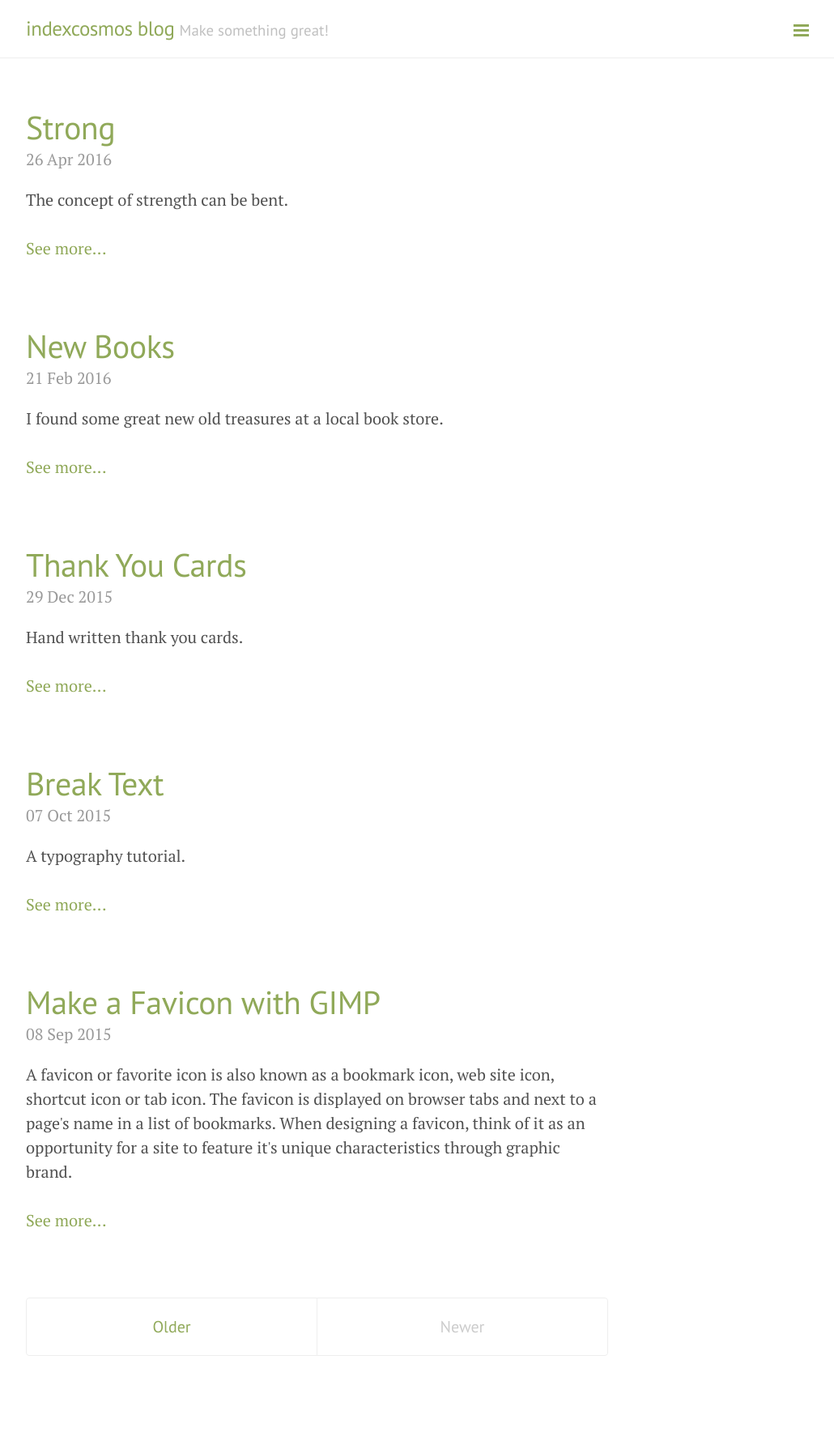
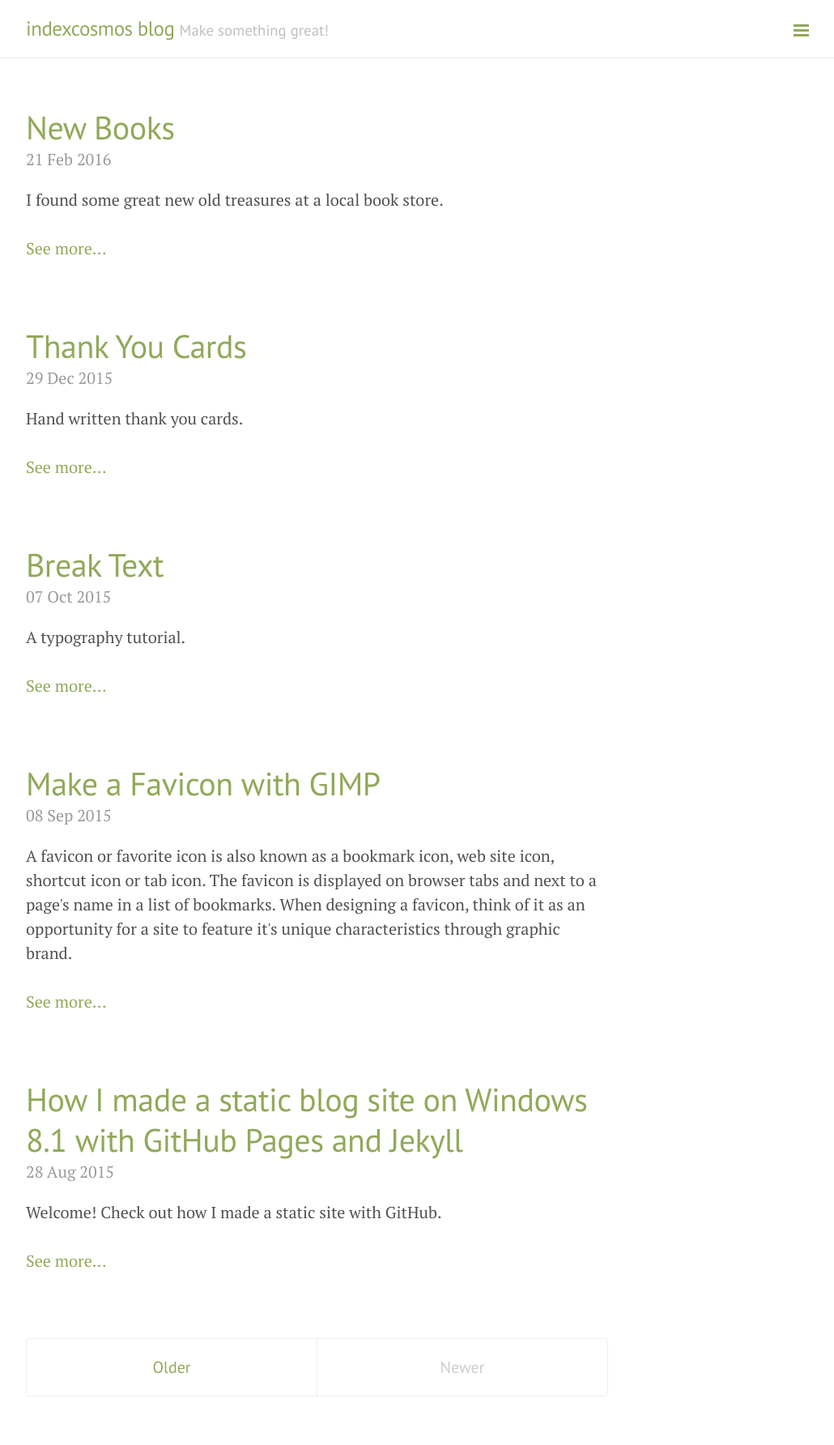
Before and after one commit to indexcosmos/indexcosmos.github.io, a Jekyll site: the page built from index.html, in a window 1280 px wide. Shown: the whole page at 81% size, without its empty margins (248-1278 px from the left). Built offline with Jekyll 4.4.1, drawn with Linux system fonts in a browser that asks for light colours; the list of posts is cut into pages by our own code; before the commit the page ends 1734 px from its top, so only the background shows below that.

Commit message:
update file

```diff
--- a/Gemfile
+++ b/Gemfile
@@ -1,5 +1,7 @@
-source 'https://rubygems.org'
+source "https://rubygems.org"
+source "http://gems.github.com"
 gem 'github-pages'
 gem 'wdm', '>= 0.1.0' if Gem.win_platform?
 gem 'kramdown', '~> 1.0.2'
 gem 'html-pipeline'
+gem 'html-proofer'
--- a/_config.yml
+++ b/_config.yml
@@ -9,7 +9,7 @@ permalink:    pretty
 # Setup
 title:        indexcosmos blog
 tagline:      'Make something great!'
-description:  'A new blog powered with <a href="http://jekyllrb.com" target="_blank">Jekyll</a> theme made by <a href="https://twitter.com/mdo" target="_blank">@mdo</a>.'
+description:  'A blog powered with <a href="http://jekyllrb.com" target="_blank">Jekyll</a> theme made by <a href="https://twitter.com/mdo" target="_blank">@mdo</a>.'
 url:          http://indexcosmos.github.io/
 baseurl:      '/'
 
--- a/_posts/2016-04-26-strong.md
+++ /dev/null
@@ -1,16 +0,0 @@
----
-layout: post
-title: Strong
----
-
-<div class="message">
- The concept of strength can be bent.
-</div>
-
-### Motivational Quotes!
-
-I recently saw a Bob Marley Quote
-
-> You never know how strong you are until being strong is the only
-> choice you have.
---- A work in progress. Recently my hard drive crashed and I've cannibalized an old laptop for a working new one. When I started making this post that I realized that Jekyll wasn't installed with all its dependencies. I will update soon. ---
```
Also changed, not shown: Gemfile.lock.
